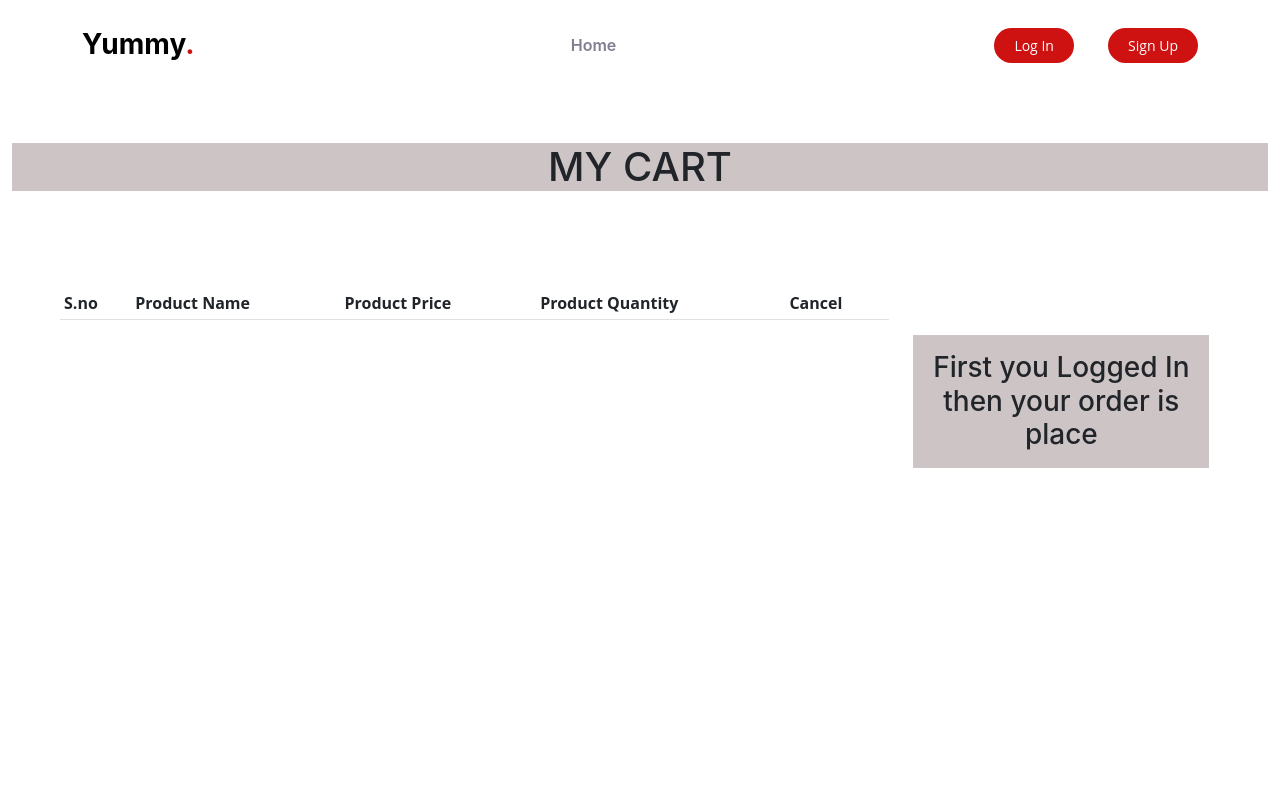
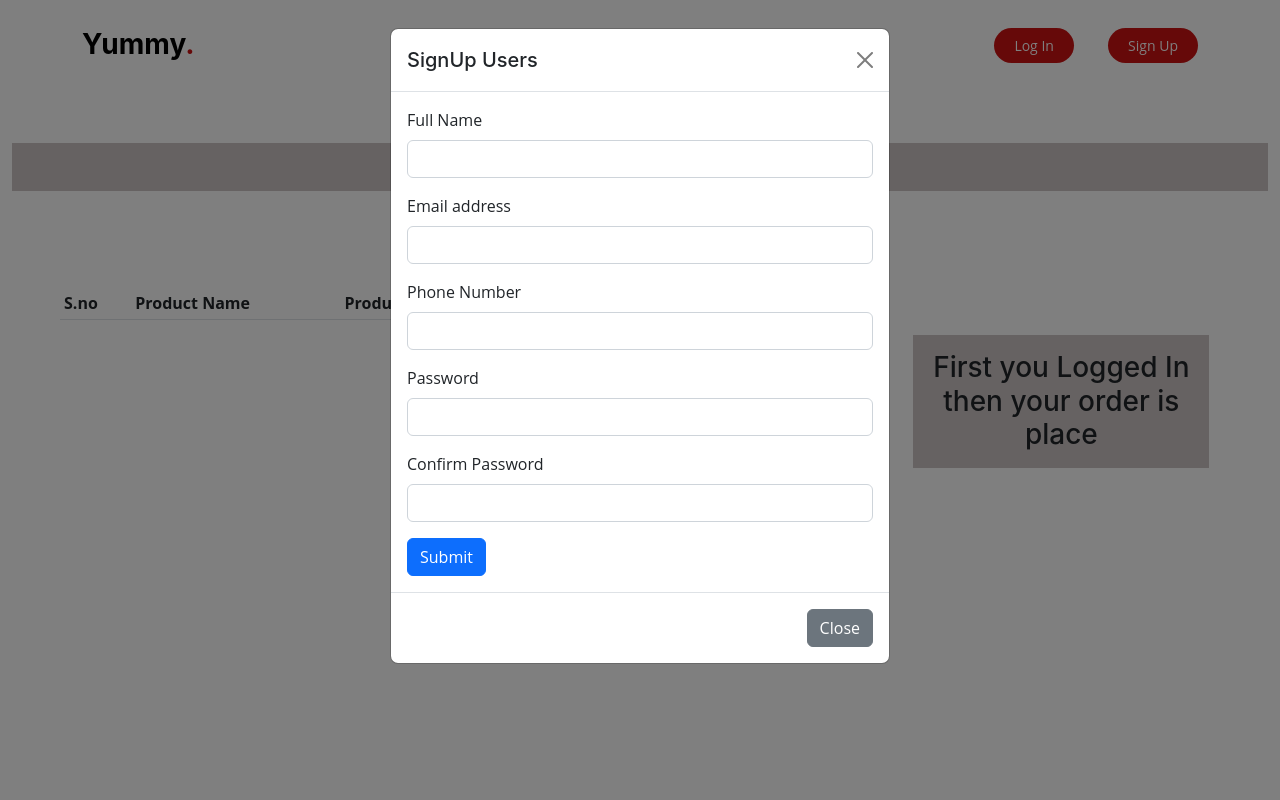
Before and after one commit to Huzaifa9181/restaurant, a PHP site: page /resturant/php/cart.php in a window 1280 px wide, after a click on "Sign Up". Run offline with PHP 8.4, Linux system fonts and the light colour scheme; lists and menus that the app fills with data are empty; some libraries are stand-ins or nearby versions.

Commit message:
navigation bar

```diff
--- a/php/header.php
+++ b/php/header.php
@@ -1,3 +1,84 @@
+<!-- SignUp Modal -->
+<div class="modal fade" id="signupModal" tabindex="-1" aria-labelledby="signupModalLabel"
+                    aria-hidden="true">
+                    <div class="modal-dialog">
+                        <div class="modal-content">
+                            <div class="modal-header">
+                                <h5 class="modal-title" id="signupModalLabel">SignUp Users</h5>
+                                <button type="button" class="btn-close" data-bs-dismiss="modal"
+                                    aria-label="Close"></button>
+                            </div>
+                            <div class="modal-body">
+                                <form action="signup_handle.php" method="post">
+                                    <div class="mb-3">
+                                        <label for="name" class="form-label">Full Name</label>
+                                        <input type="text" required class="form-control" maxlength="20" name="name"
+                                            id="name">
+                                    </div>
+                                    <div class="mb-3">
+                                        <label for="email" class="form-label">Email address</label>
+                                        <input type="email" required class="form-control" maxlength="50" name="email"
+                                            id="email">
+                                    </div>
+                                    <div class="mb-3">
+                                        <label for="number" class="form-label">Phone Number</label>
+                                        <input type="number" required class="form-control" maxlength="11" name="number"
+                                            id="number">
+                                    </div>
+                                    <div class="mb-3">
+                                        <label for="pass" class="form-label">Password</label>
+                                        <input type="password" required class="form-control" name="password" id="pass">
+                                    </div>
+                                    <div class="mb-3">
+                                        <label for="cpass" class="form-label">Confirm Password</label>
+                                        <input type="password" required class="form-control" name="cpass" id="cpass">
+                                    </div>
+                                    <button type="submit" class="btn btn-primary">Submit</button>
+                                </form>
+                            </div>
+                            <div class="modal-footer">
+                                <button type="button" class="btn btn-secondary" data-bs-dismiss="modal">Close</button>
+                            </div>
+                        </div>
+                    </div>
+                </div>
+
+
+                <!-- Login Modal -->
+                <div class="modal fade" id="loginModal" tabindex="-1" aria-labelledby="loginModalLabel"
+                    aria-hidden="true">
+                    <div class="modal-dialog">
+                        <div class="modal-content">
+                            <div class="modal-header">
+                                <h5 class="modal-title" id="loginModalLabel">Log In User</h5>
+                                <button type="button" class="btn-close" data-bs-dismiss="modal"
+                                    aria-label="Close"></button>
+                            </div>
+                            <div class="modal-body">
+                                <form action="login_handle.php" method="post">
+                                    <div class="mb-3">
+                                        <label for="email" class="form-label">Email address</label>
+                                        <input type="email" required class="form-control" maxlength="50" name="email"
+                                            id="email" aria-describedby="emailHelp">
+                                        <div id="emailHelp" class="form-text">We'll never share your email with anyone
+                                            else.</div>
+                                    </div>
+                                    <div class="mb-3">
+                                        <label for="pass" class="form-label">Password</label>
+                                        <input type="password" required class="form-control" name="pass" id="pass">
+                                    </div>
+
+                                    <button type="submit" class="btn btn-primary">Log In</button><br><br>
+                                </form>
+                            </div>
+                            <div class="modal-footer">
+                                <button type="button" class="btn btn-secondary" data-bs-dismiss="modal">Close</button>
+                            </div>
+                        </div>
+                    </div>
+                </div>
+
+
 <div class="container mb-5">
     <header id="header" class="header fixed-top d-flex align-items-center">
         <div class="container d-flex align-items-center justify-content-between">
@@ -20,9 +101,11 @@
                 </ul>
             </nav>
             <!-- .navbar -->
+
             <div>
                 <?php
                         if(!isset($_SESSION['Loggedin'])){
+
                             echo'
                             <a class="btn-book-a-table" data-bs-toggle="modal" data-bs-target="#loginModal">Log In</a>
                             <a class="btn-book-a-table" data-bs-toggle="modal" data-bs-target="#signupModal">Sign Up</a>
@@ -33,6 +116,8 @@
                             echo '<a href="logout.php?logout=true" class="btn-book-a-table">Logout</a>';
                         }
                     ?>
+
+
             </div>
             <i class="mobile-nav-toggle mobile-nav-show bi bi-list"></i>
             <i class="mobile-nav-toggle mobile-nav-hide d-none bi bi-x"></i>
```
Lines whose indentation alone changed are shown as unchanged.
